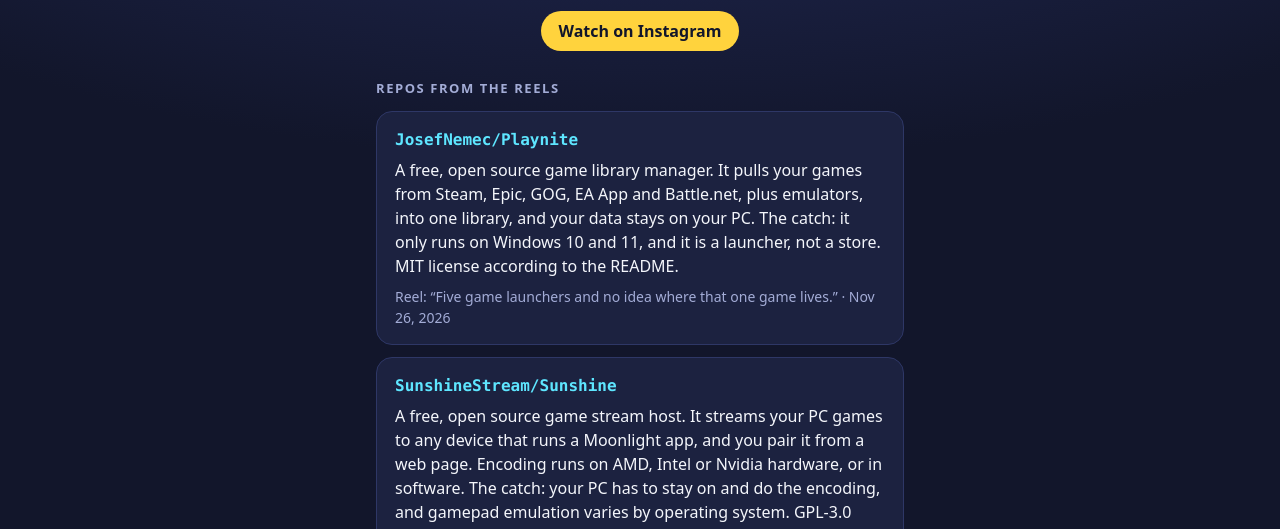
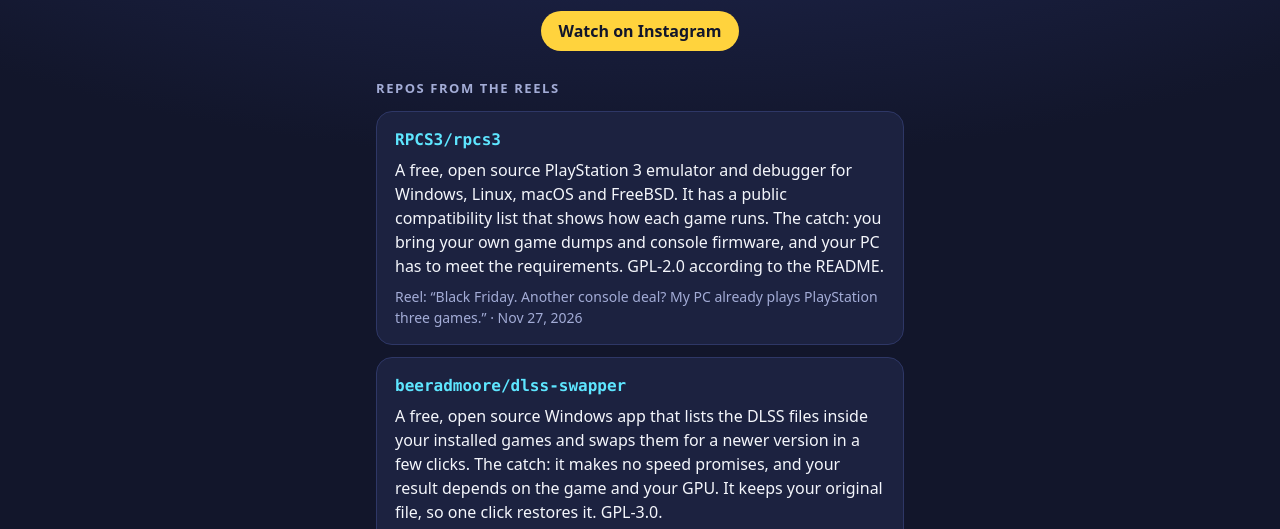
Before and after one commit to RizgarOzan/commitcinema, a plain HTML site: page index.html in a window 1280 px wide. Shown: the part 237-766 px from the top of the page. Drawn offline with Linux system fonts and the light colour scheme.

Commit message:
Add RPCS3 and DLSS Swapper to the repo list
Two more from the reels: the PS3 emulator from today and the DLSS file
swapper from yesterday that I hadn't added yet.

```diff
--- a/index.html
+++ b/index.html
@@ -40,6 +40,18 @@
   </header>
 
   <h2>Repos from the reels</h2>
+
+  <a class="repo" href="https://github.com/RPCS3/rpcs3">
+    <div class="name">RPCS3/rpcs3</div>
+    <div class="what">A free, open source PlayStation 3 emulator and debugger for Windows, Linux, macOS and FreeBSD. It has a public compatibility list that shows how each game runs. The catch: you bring your own game dumps and console firmware, and your PC has to meet the requirements. GPL-2.0 according to the README.</div>
+    <div class="meta">Reel: “Black Friday. Another console deal? My PC already plays PlayStation three games.” · Nov 27, 2026</div>
+  </a>
+
+  <a class="repo" href="https://github.com/beeradmoore/dlss-swapper">
+    <div class="name">beeradmoore/dlss-swapper</div>
+    <div class="what">A free, open source Windows app that lists the DLSS files inside your installed games and swaps them for a newer version in a few clicks. The catch: it makes no speed promises, and your result depends on the game and your GPU. It keeps your original file, so one click restores it. GPL-3.0.</div>
+    <div class="meta">Reel: “Black Friday. Eight hundred ninety nine dollars for a new GPU? Pass.” · Nov 26, 2026</div>
+  </a>
 
   <a class="repo" href="https://github.com/JosefNemec/Playnite">
     <div class="name">JosefNemec/Playnite</div>
```
Also changed, not shown: 1 other file.
